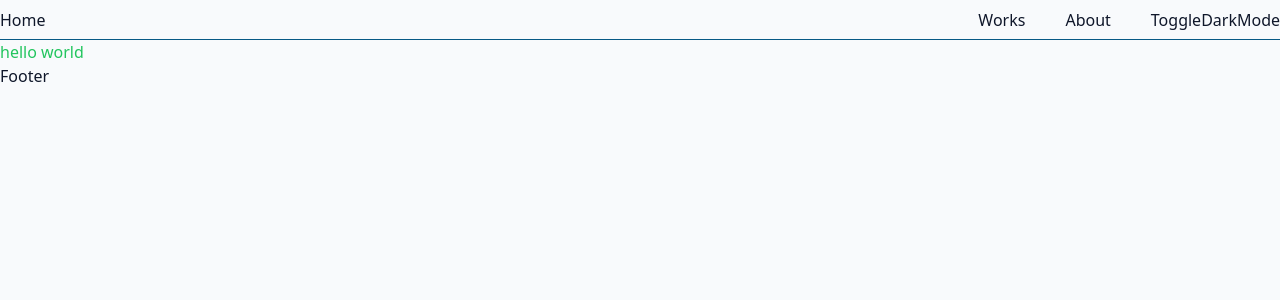
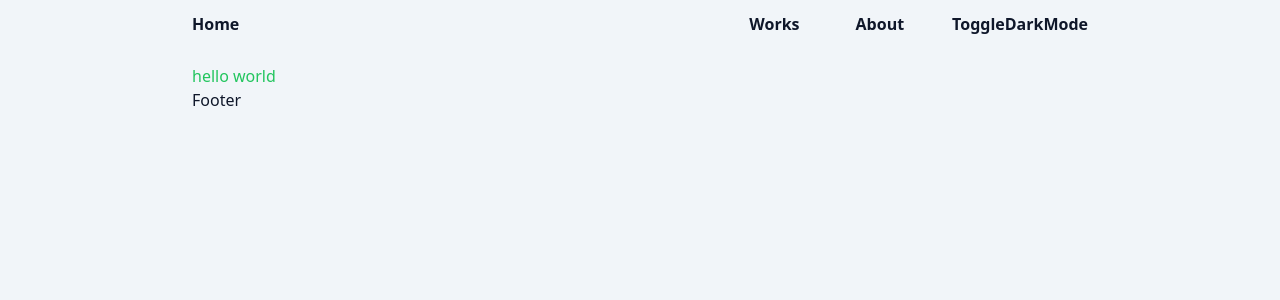
Before and after one commit to austip24/dev-portfolio, a Next.js app: page / in a window 1280 px wide. Shown: the top 300 px of the page. Built offline with nearby package versions, Linux system fonts and the light colour scheme.

Commit message:
added animations to Navbar

```diff
--- a/package.json
+++ b/package.json
@@ -9,6 +9,8 @@
     "lint": "next lint"
   },
   "dependencies": {
+    "@headlessui/react": "^1.6.6",
+    "@heroicons/react": "^1.0.6",
     "framer-motion": "^6.5.1",
     "next": "12.2.2",
     "next-themes": "^0.2.0",
--- a/src/components/Navbar.tsx
+++ b/src/components/Navbar.tsx
@@ -1,20 +1,8 @@
 import React from "react";
+import ThemeToggle from "./ui/ThemeToggle";
+import LinkItem from "./ui/LinkItem";
 import Link from "next/link";
-import ThemeToggle from "./ui/ThemeToggle";
 
-interface LinkItemProps {
-	href: string;
-	path: string;
-	children: React.ReactNode;
-}
-
-const LinkItem: React.FC<LinkItemProps> = ({ href, path, children }) => {
-	return (
-		<Link href={href}>
-			<a>{children}</a>
-		</Link>
-	);
-};
 
 interface NavbarProps {
 	path: string;
@@ -22,10 +10,10 @@
 
 const Navbar: React.FC<NavbarProps> = ({ path }) => {
 	return (
-		<nav className="flex justify-between items-center h-10 border-b border-sky-800">
-			<LinkItem href="/" path={path}>
+		<nav className="flex justify-between items-center h-12 mb-4 font-semibold">
+			<Link href="/">
 				Home
-			</LinkItem>
+			</Link>
 			<div className="grow flex justify-end gap-10 mr-10">
 				<LinkItem href="/works" path={path}>
 					Works
--- a/src/components/layouts/Main.tsx
+++ b/src/components/layouts/Main.tsx
@@ -1,8 +1,9 @@
 import { Router } from "next/router";
+import Head from "next/head";
 import React from "react";
 import Navbar from "../Navbar";
 import Footer from "../Footer";
-import { motion } from "framer-motion";
+import { AnimatePresence, motion } from "framer-motion";
 
 interface MainProps {
 	children: React.ReactNode;
@@ -11,18 +12,32 @@
 
 const Main: React.FC<MainProps> = ({ children, router }) => {
 	return (
-		<main className="min-h-screen dark:bg-slate-900 dark:text-slate-50 bg-slate-50 text-slate-900">
+		<main className="min-h-screen bg-slate-100 text-slate-900 dark:bg-slate-900 dark:text-slate-50 flex justify-center">
+			<Head>
+				<meta name="viewport" content="width=device-width, initial-scale=1.0" />
+				<meta name="description" content="Austin's homepage" />
+				<meta name="author" content="Austin Pierson" />
+				<meta name="og:site_name" content="Austin Pierson" />
+				<meta name="og:title" content="Austin Pierson" />
+				<meta name="og:type" content="website" />
+				<title>Austin Pierson - Homepage</title>
+			</Head>
+			<section className="w-full max-w-4xl mx-4">
 				<Navbar path={router.asPath} />
 
+				<AnimatePresence exitBeforeEnter>
 					<motion.div
 						key={router.route}
-				initial={{ y: 30, opacity: 0 }}
+						initial={{ y: 15, opacity: 0 }}
 						animate={{ y: 0, opacity: 1 }}
-				transition={{ duration: 1 }}
+						exit={{ y: 15, opacity: 0 }}
+						transition={{ duration: 0.4 }}
 					>
 						{children}
 						<Footer />
 					</motion.div>
+				</AnimatePresence>
+			</section>
 		</main>
 	);
 };
--- /dev/null
+++ b/src/components/ui/LinkItem.tsx
@@ -0,0 +1,37 @@
+import React from "react";
+import Link from "next/link";
+
+interface LinkItemProps {
+	href: string;
+	path: string;
+	children: React.ReactNode;
+}
+
+const LinkItem: React.FC<LinkItemProps> = ({ href, path, children }) => {
+	const active = path.startsWith(href);
+
+	return (
+		<Link href={href}>
+			<a
+				className={`${
+					active &&
+					"bg-sky-600 text-slate-100 hover:bg-sky-700 dark:bg-sky-800 dark:text-slate-50 dark:hover:bg-sky-900"
+				} rounded group relative px-2 py-1 transition-color duration-300`}
+			>
+				{children}
+				<span
+					className={`${
+						!active && "group-hover:w-1/2"
+					} absolute bottom-0 left-1/2 h-[2px] w-0 bg-sky-500 transition-all duration-300`}
+				></span>
+				<span
+					className={`${
+						!active && "group-hover:w-1/2"
+					} absolute bottom-0 right-1/2 h-[2px] w-0 bg-sky-500  transition-all duration-300`}
+				></span>
+			</a>
+		</Link>
+	);
+};
+
+export default LinkItem;
--- a/src/components/ui/ThemeToggle.tsx
+++ b/src/components/ui/ThemeToggle.tsx
@@ -6,7 +6,7 @@
 	const { theme, setTheme } = useTheme();
 	const isDark = theme === "dark";
 
-	console.log(theme);
+	console.log("theme toggle rendered");
 
 	const toggleTheme = () => {
 		setTheme(isDark ? "light" : "dark");
@@ -17,4 +17,6 @@
 	return <button onClick={toggleTheme}>ToggleDarkMode</button>;
 };
 
-export default ThemeToggle;
+const MemoizedThemeToggle = React.memo(ThemeToggle);
+
+export default MemoizedThemeToggle;
--- a/src/pages/_app.tsx
+++ b/src/pages/_app.tsx
@@ -3,6 +3,7 @@
 import type { AppProps } from "next/app";
 import Layout from "../components/layouts/Main";
 import { ThemeProvider } from "next-themes";
+import Head from "next/head";
 
 const App: React.FC<AppProps> = ({ Component, pageProps, router }) => {
 	return (
--- a/src/pages/index.tsx
+++ b/src/pages/index.tsx
@@ -1,9 +1,9 @@
 import type { NextPage } from 'next'
 
-const Homepage: NextPage = () => {
+const Home: NextPage = () => {
   return (
     <div className='text-green-500'>hello world</div>
   )
 }
 
-export default Homepage
+export default Home
```
Also changed, not shown: 1 other file (tests, documents, lock files or other folders). Lines whose indentation alone changed are shown as unchanged.
